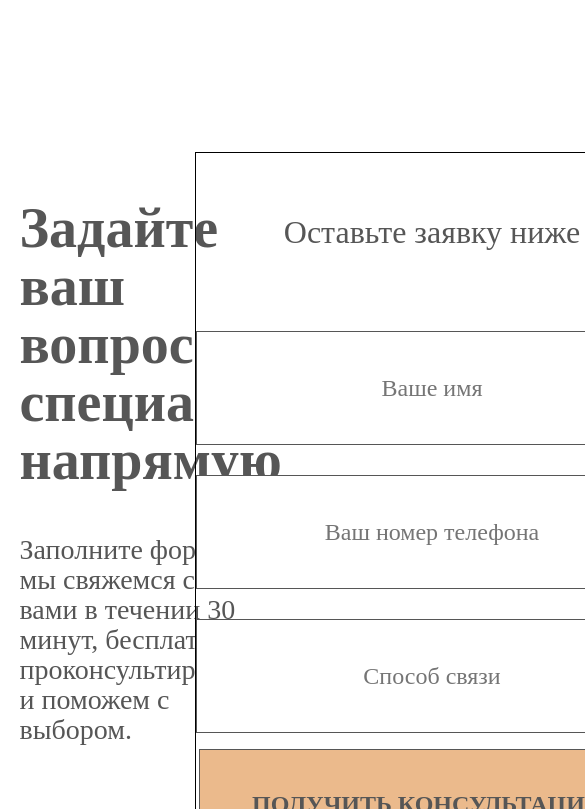
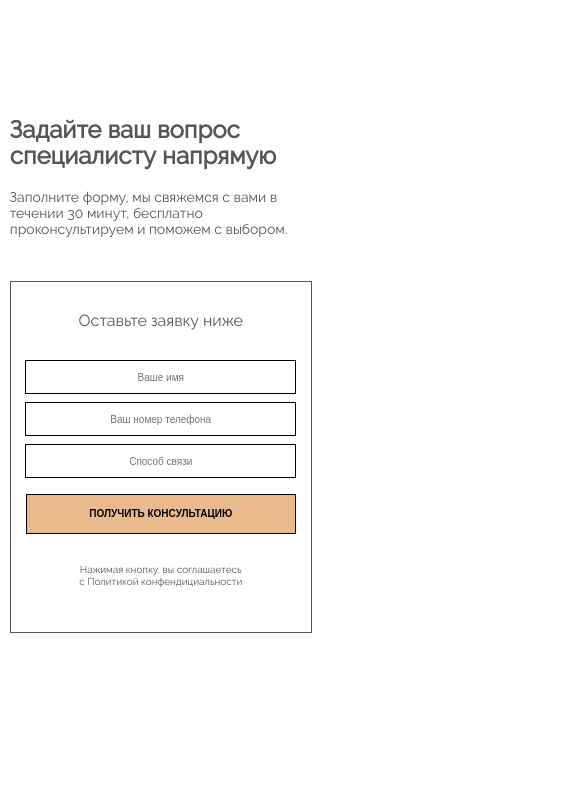
Before and after one commit to Vinorval/schreimaneng_ineering, a React (Create React App) app: page / in a window 390 px wide. Shown: the part 1855-2664 px from the top of the page, 585 px wide, since content can reach past the window. Built offline with nearby package versions, Linux system fonts and the light colour scheme.

Commit message:
fix: adapt form

```diff
--- a/src/components/app/App.module.css
+++ b/src/components/app/App.module.css
@@ -3,3 +3,9 @@
   max-width: 90%;
   margin: auto;
 }
+
+@media screen and (max-width: 480px) {
+  .app {
+    max-width: 95%;
+  }
+}
--- a/src/components/form/Feedback.module.css
+++ b/src/components/form/Feedback.module.css
@@ -2,6 +2,9 @@
     margin-top: 150px;
     display: flex;
     justify-content: space-between;
+    font-family: 'RalewayRegular';
+    font-style: normal;
+    color: #565656;
 }
 
 .feedback__textBlock {
@@ -9,46 +12,37 @@
 }
 
 .feedback__title {
-    font-family: 'Raleway';
-    font-style: normal;
     font-weight: 700;
-    font-size: 56px;
-    line-height: 58px;
-    color: #565656;
+    font-size: 44px;
+    line-height: 46px;
     text-align: start;
 }
 
 .feedback__text {
-    font-family: 'Raleway';
-    font-style: normal;
     font-weight: 500;
-    font-size: 28px;
-    line-height: 30px;
+    font-size: 24px;
+    line-height: 26px;
     display: flex;
     align-items: center;
-    color: #565656;
     text-align: start;
     width: 80%;
 }
 
 .form {
-    width: 569px;
-    height: 885px;
+    width: 500px;
+    height: 700px;
     border: 1px solid;
 }
 
 .form__title {
-    font-family: 'Raleway';
-    font-style: normal;
     font-weight: 500;
-    font-size: 32px;
-    line-height: 38px;
-    color: #565656;
+    font-size: 24px;
+    line-height: 26px;
     margin-top: 60px;
 }
 
 .form__inputList {
-    margin-top: 80px;
+    margin-top: 60px;
     display: grid;
     gap: 30px;
     padding: 0;
@@ -56,37 +50,135 @@
 }
 
 .form__input {
-    width: 466px;
-    height: 110px;
+    width: 450px;
+    height: 60px;
     border: 1px solid;
-    font-family: 'Raleway';
-    font-style: normal;
     font-weight: 400;
-    font-size: 24px;
-    line-height: 28px;
+    font-size: 18px;
+    line-height: 20px;
     text-align: center;
-    color: #565656;
 }
 
 .form__button {
     background-color: #EBBA8C;
     border: 1px solid;
-    width: 466px;
-    height: 110px;
-    font-family: 'Raleway';
-    font-style: normal;
+    width: 450px;
+    height: 80px;
     font-weight: 700;
-    font-size: 24px;
-    line-height: 28px;
-    color: #565656;
+    font-size: 20px;
+    line-height: 22px;
 }
 
 .form__subtext {
-    font-family: 'Raleway';
-    font-style: normal;
     font-weight: 400;
-    font-size: 20px;
-    line-height: 23px;
-    color: #565656;
+    font-size: 18px;
+    line-height: 20px;
     margin-top: 60px;
 }
+
+@media screen and (max-width: 1440px) {
+    .feedback__title {
+        font-size: 32px;
+        line-height: 34px;
+    }
+
+    .feedback__text {
+        font-size: 18px;
+        line-height: 20px;
+    }
+
+    .form {
+        width: 400px;
+        height: 480px;
+    }
+
+    .form__title {
+        font-size: 24px;
+        line-height: 26px;
+        margin-top: 40px;
+    }
+
+    .form__inputList {
+        margin-top: 40px;
+        gap: 16px;
+    }
+
+    .form__input {
+        width: 365px;
+        height: 45px;
+        font-size: 14px;
+        line-height: 16px;
+    }
+
+    .form__button {
+        width: 370px;
+        height: 60px;
+        font-size: 16px;
+        line-height: 18px;
+    }
+
+    .form__subtext {
+        margin-top: 40px;
+        font-size: 14px;
+        line-height: 16px;
+    }
+}
+
+@media screen and (max-width:1024px) {
+    .feedback {
+        display: grid;
+        gap: 30px;
+    }
+
+    .feedback__textBlock {
+        width: 100%;
+    }
+}
+
+@media screen and (max-width: 480px) {
+    .feedback__title {
+        font-size: 24px;
+        line-height: 26px;
+    }
+
+    .feedback__text {
+        font-size: 14px;
+        line-height: 16px;
+    }
+
+    .form {
+        width: 300px;
+        height: 350px;
+    }
+
+    .form__title {
+        font-size: 16px;
+        line-height: 18px;
+        margin-top: 30px;
+    }
+
+    .form__inputList {
+        margin-top: 30px;
+        gap: 8px;
+    }
+
+    .form__input {
+        width: 265px;
+        height: 30px;
+        font-size: 10px;
+        line-height: 12px;
+    }
+
+    .form__button {
+        width: 270px;
+        height: 40px;
+        font-size: 10px;
+        line-height: 12px;
+    }
+
+    .form__subtext {
+        margin-top: 30px;
+        font-size: 10px;
+        line-height: 12px;
+    }
+}
```
